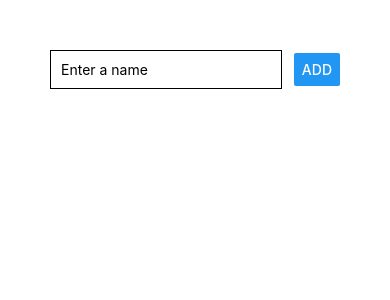
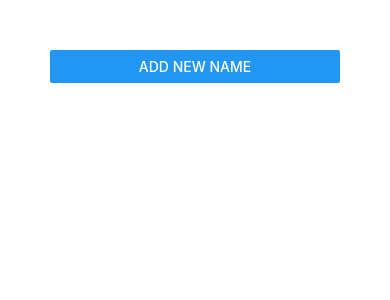
Before and after one commit to cmcewan93/ReactNativeTest, a React Native app: screen / in a window 390 px wide. Shown: the top 300 px of the page. Built offline with nearby package versions, Linux system fonts and the light colour scheme.

Commit message:
added ability to add names and delete

```diff
--- a/App.js
+++ b/App.js
@@ -1,33 +1,23 @@
 import React, { useState } from "react";
-import {
-  StyleSheet,
-  View,
-  Text,
-  TextInput,
-  Button,
-  ScrollView,
-  FlatList
-} from "react-native";
+import { StyleSheet, View, Button, FlatList } from "react-native";
 import NameItem from "./components/NameItem";
 import NameInput from "./components/NameInput";
 
 export default function App() {
   const [listOfNames, setListNames] = useState([]);
+  const [isAddMode, setIsAddMode] = useState(false);
 
   const addNameHandler = enteredName => {
     setListNames(currentNames => [
       ...currentNames,
       { key: Math.random().toString(), value: enteredName }
     ]);
+    setIsAddMode(false);
   };
 
   const removeNameHandler = nameId => {
-    console.log("list of names ", listOfNames);
     setListNames(listOfNames => {
       return listOfNames.filter(name => {
-        console.log("Filtering this name: ", name);
-        console.log("current id: ", name.key);
-        console.log("remove this: ", nameId);
         if (name.key !== nameId) {
           return true;
         } else {
@@ -39,7 +29,8 @@ export default function App() {
 
   return (
     <View style={styles.screen}>
-      <NameInput onAddName={addNameHandler} />
+      <Button title="add New Name" onPress={() => setIsAddMode(true)} />
+      <NameInput visible={isAddMode} onAddName={addNameHandler} />
       <FlatList
         keyExtractor={(item, index) => item.key}
         data={listOfNames}
--- a/components/NameInput.js
+++ b/components/NameInput.js
@@ -1,5 +1,5 @@
 import React, { useState } from "react";
-import { TextInput, View, Button, StyleSheet } from "react-native";
+import { TextInput, View, Button, StyleSheet, Modal } from "react-native";
 
 const NameInput = props => {
   const [enteredName, setEnteredName] = useState("");
@@ -8,6 +8,7 @@ const NameInput = props => {
     setEnteredName(enteredText);
   };
   return (
+    <Modal visible={props.visible} animationType="slide">
       <View style={styles.inputContainer}>
         <TextInput
           placeholder="Enter a name "
@@ -15,16 +16,21 @@ const NameInput = props => {
           onChangeText={nameInputHandler}
           value={enteredName}
         />
-      <Button title="Add" onPress={() => props.onAddName(enteredName)}></Button>
+        <Button
+          title="Add"
+          onPress={() => props.onAddName(enteredName)}
+        ></Button>
       </View>
+    </Modal>
   );
 };
 
 const styles = StyleSheet.create({
   //Input Container
   inputContainer: {
-    flexDirection: "row",
-    justifyContent: "space-between",
+    flex: 1,
+    flexDirection: "column",
+    justifyContent: "center",
     alignItems: "center"
   },
   //Input
@@ -32,7 +38,8 @@ const styles = StyleSheet.create({
     borderColor: "black",
     borderWidth: 1,
     padding: 10,
-    width: "80%"
+    width: "80%",
+    marginBottom: 10
   }
 });
 export default NameInput;
```
Also changed, not shown: 1 other file (tests, documents, lock files or other folders). Lines whose indentation alone changed are shown as unchanged.
